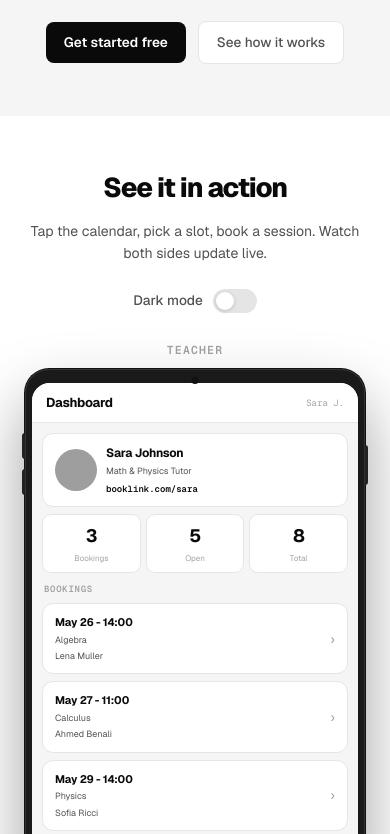
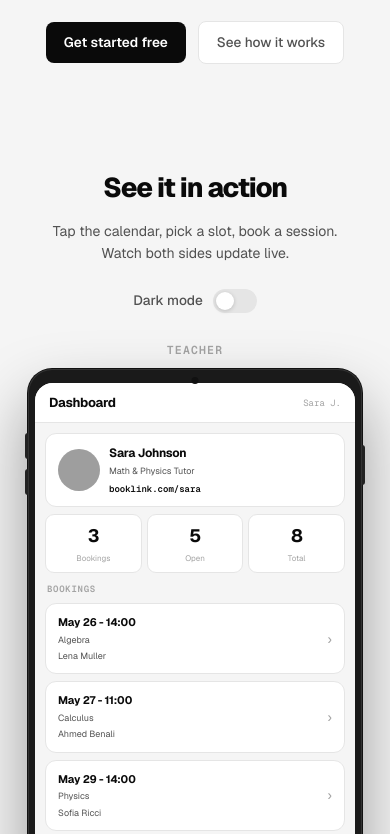
Before and after one commit to Esra-el/booklink-site, a plain HTML site: page index.html in a window 390 px wide. Shown: the part 776-1610 px from the top of the page. Drawn offline with nearby package versions, Linux system fonts and the light colour scheme; grey boxes are pictures that could not be loaded.

Commit message:
fix: mobile — beige body, full-width ipads, AI section full-bleed

```diff
--- a/style.css
+++ b/style.css
@@ -17,7 +17,7 @@
 *,*::before,*::after{box-sizing:border-box;margin:0;padding:0;}
 html{scroll-behavior:smooth;}
 html,body{overflow-x:hidden;max-width:100vw;}
-body{font-family:'Geist',system-ui,-apple-system,sans-serif;background:var(--white);color:var(--black);line-height:1.6;-webkit-font-smoothing:antialiased;}
+body{font-family:'Geist',system-ui,-apple-system,sans-serif;background:var(--g1);color:var(--black);line-height:1.6;-webkit-font-smoothing:antialiased;}
 a{text-decoration:none;}
 ul,ol{list-style:none;}
 button{font-family:inherit;cursor:pointer;}
@@ -306,6 +306,18 @@ button{font-family:inherit;cursor:pointer;}
   .carr-prole{font-size:.72rem;}
   .carousel-wrap{gap:10px;}
 
+  /* On mobile, sections share the beige background and span the full viewport */
+  .demo-section{background:transparent;padding:50px 0;}
+  .demo-header{padding:0 16px;}
+  .demo-controls{padding:0 16px;}
+  .ipads-row{padding:0 12px;}
+  .ipad-col{max-width:none;width:100%;}
+  .ipad-screen{height:560px;}
+
+  /* AI section: full-bleed dark block */
+  .ai-section{padding:50px 16px;}
+  .ai-inner{padding:0;}
+
   .demo-section{padding:50px 16px;}
   .demo-header{margin-bottom:24px;}
   .demo-header h2{font-size:1.7rem;}
```
